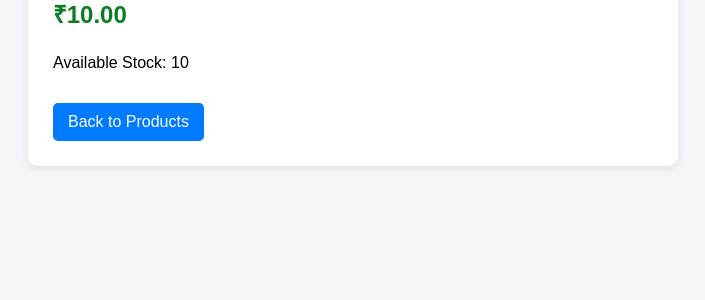
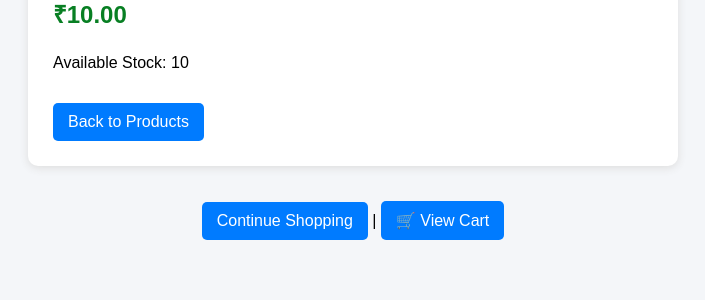
Before and after one commit to afshankmnr-png/CodeAlpha_Simple-E-commerce-Store, a Django app: page /product/1/ in a window 1280 px wide. Shown: the part 434-734 px from the top of the page, without its empty margins (287-992 px from the left). Run offline with Django 5.2, Linux system fonts and the light colour scheme; tables that the repository leaves empty hold one stand-in row (values such as "Sample post"); grey boxes marked "Sample" are stand-in pictures.

Commit message:
Update product_detail.html

```diff
--- a/templates/shop/product_detail.html
+++ b/templates/shop/product_detail.html
@@ -66,5 +66,12 @@
 
         <a href="{% url 'product_list' %}">Back to Products</a>
     </div>
+
+<p style="text-align: center; margin-top: 20px;">
+    <a href="{% url 'product_list' %}">Continue Shopping</a>
+    |
+    <a href="{% url 'cart' %}">🛒 View Cart</a>
+</p>
+
 </body>
 </html>
```
